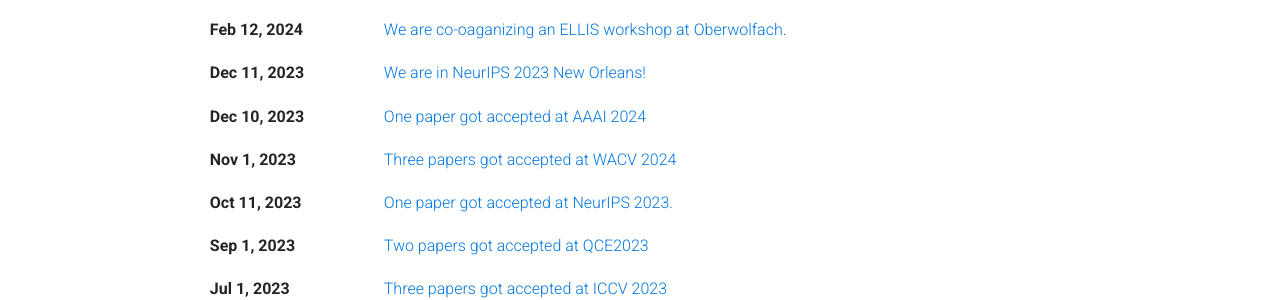
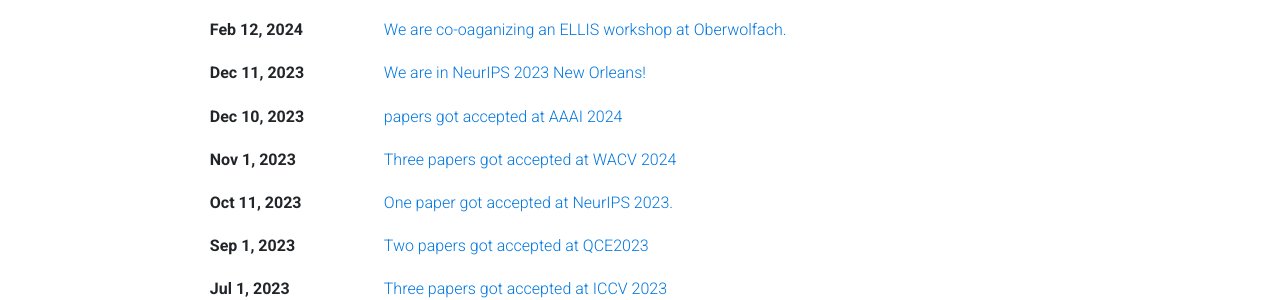
Before and after one commit to tresp-lab/tresp-lab.github.io, a Jekyll site: the page built from news.html, in a window 1280 px wide. Shown: the part 306-606 px from the top of the page. Built offline with Jekyll 4.4.1, drawn with Linux system fonts in a browser that asks for light colours; comment, search, counter and statistics services are not loaded; a style sheet for code colours, icons or effects is not loaded.

Commit message:
Update aaai2024.md

```diff
--- a/_news/aaai2024.md
+++ b/_news/aaai2024.md
@@ -1,6 +1,6 @@
 ---
 layout: post
-title: One paper got accepted at AAAI 2024
+title: papers got accepted at AAAI 2024
 date: 2023-12-10
 inline: false
 related_posts: false
```
